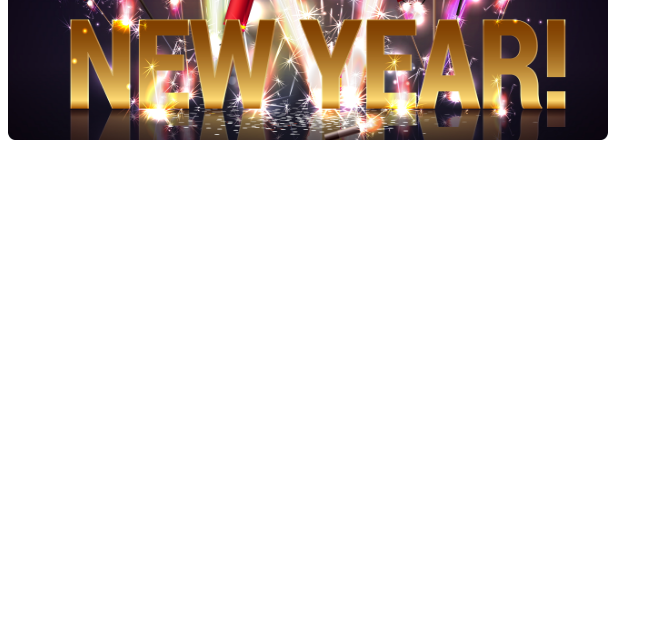
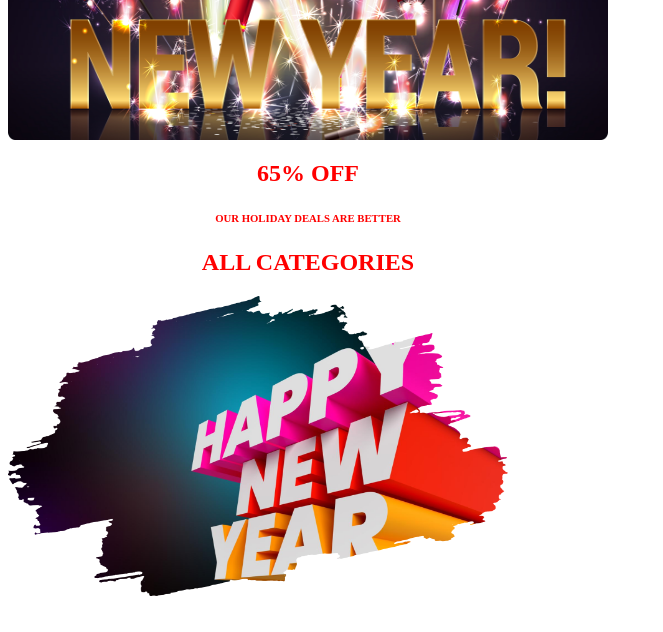
Before and after one commit to nahidf247/new-year-new-mission, a plain HTML site: page index.html in a window 1280 px wide. Shown: the part 168-800 px from the top of the page, without its empty margins (0-663 px from the left). Drawn offline with Linux system fonts and the light colour scheme.

Commit message:
created second block

```diff
--- a/index.html
+++ b/index.html
@@ -21,6 +21,15 @@
 
         </section>
 
+        <section>
+            <div class="block-two">
+            <h1>65% OFF</h1>
+            <h6>OUR HOLIDAY DEALS ARE BETTER</h6>
+            <h2>ALL CATEGORIES</h2>
+            <img src="resources/New Year Photo.png" alt="New Year Photo">
+
+        </section>
+
 
     </main>
 
--- a/styles.css
+++ b/styles.css
@@ -22,3 +22,21 @@
   font-size: 20px;
 
 }
+
+
+.block-two {
+
+
+  width: 600px;
+  align-content: center;
+  text-align: center;
+  color: red;
+
+}
+
+.block-two img {
+  width: 500px;
+  height: 300px;
+  display: block;
+  left: 500px;
+}
```
